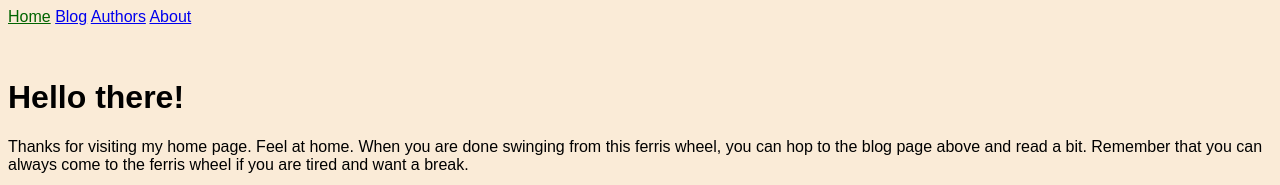
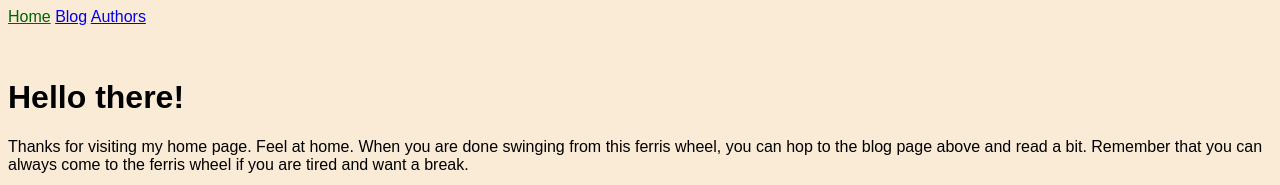
Before and after one commit to habasweiny/habasweiny.github.io, a Jekyll site: the page built from index.html, in a window 1280 px wide. Shown: the top 185 px of the page. Built offline with Jekyll 4.4.1, drawn with Linux system fonts in a browser that asks for light colours.

Commit message:
removed about page

```diff
--- a/_data/navigation.html
+++ b/_data/navigation.html
@@ -4,5 +4,3 @@
   link: /blog.html
 - name: Authors
   link: /staff.html
-- name: About
-  link: /about.html
--- a/_data/navigation.yml
+++ b/_data/navigation.yml
@@ -4,5 +4,3 @@
   link: /blog.html
 - name: Authors
   link: /staff.html
-- name: About
-  link: /about.html
```
